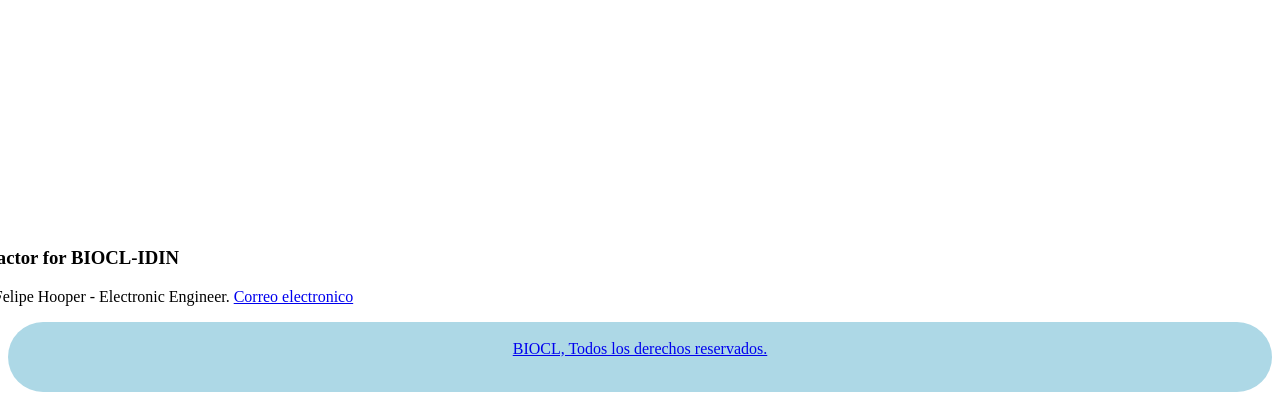
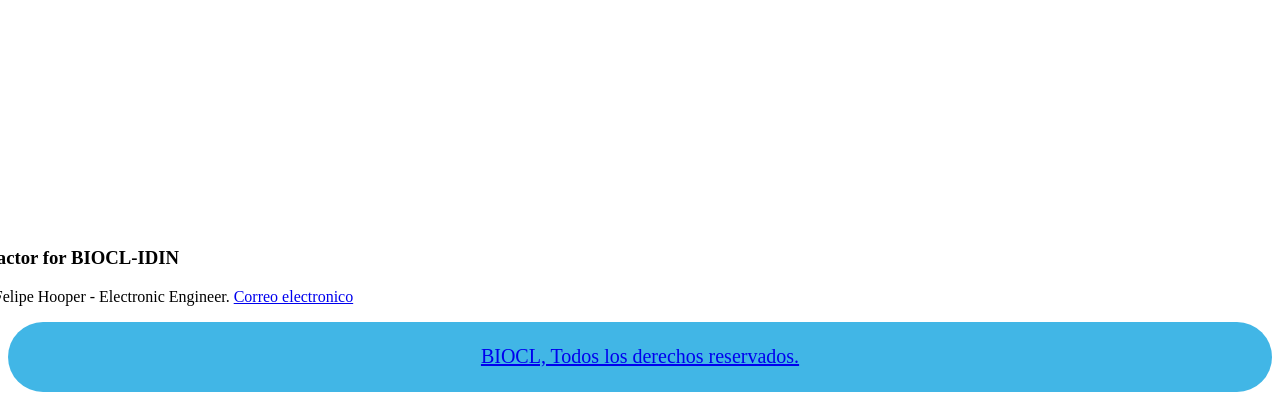
Before and after one commit to hooper2chile/vprocess2, a Flask app: template templates/calibrar.html in a window 1280 px wide. Shown: the part 818-1218 px from the top of the page. Run offline with Flask 2, Linux system fonts and the light colour scheme; the template is opened without the code that fills it, so the values that code supplies are empty; parts of the project's set-up code (start-up, migrations or seed data) failed here and were passed over.

Commit message:
cambios en autoclave web

```diff
--- a/static/stylesheets/calibrar.css
+++ b/static/stylesheets/calibrar.css
@@ -69,13 +69,7 @@ aside{
 
 }
 
-footer{
-  font-size: 16px;
-  background: lightblue;
-  height: 70px;
-  text-align: center;
-  margin-top: 5px;
-}
+
 
 fieldset {
   padding: 1em;
--- a/templates/calibrar.html
+++ b/templates/calibrar.html
@@ -158,10 +158,6 @@
 <!calibrar_actuacion_temp>
 
 
-
-
-
-
 </div>
 
 {% endblock %}
```
